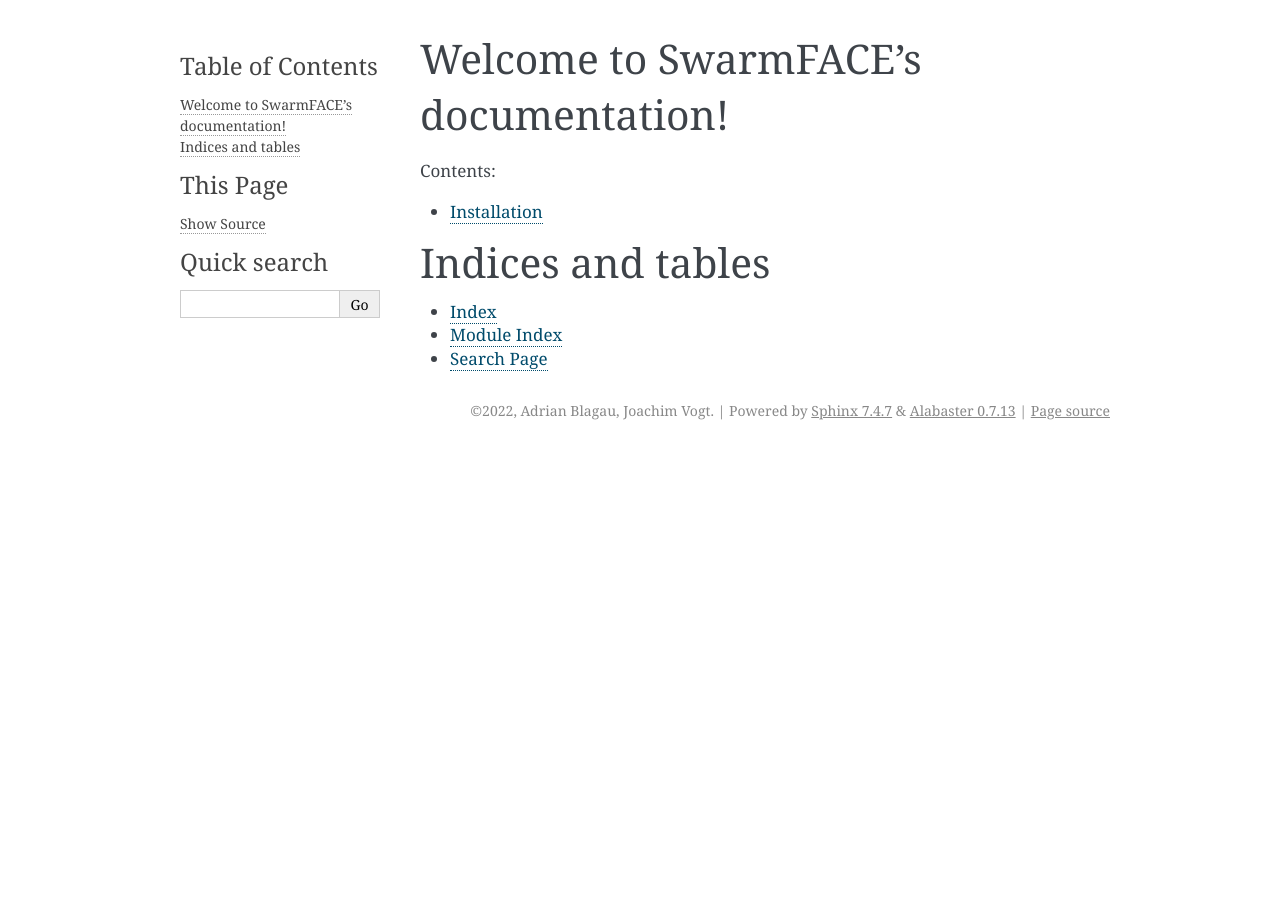
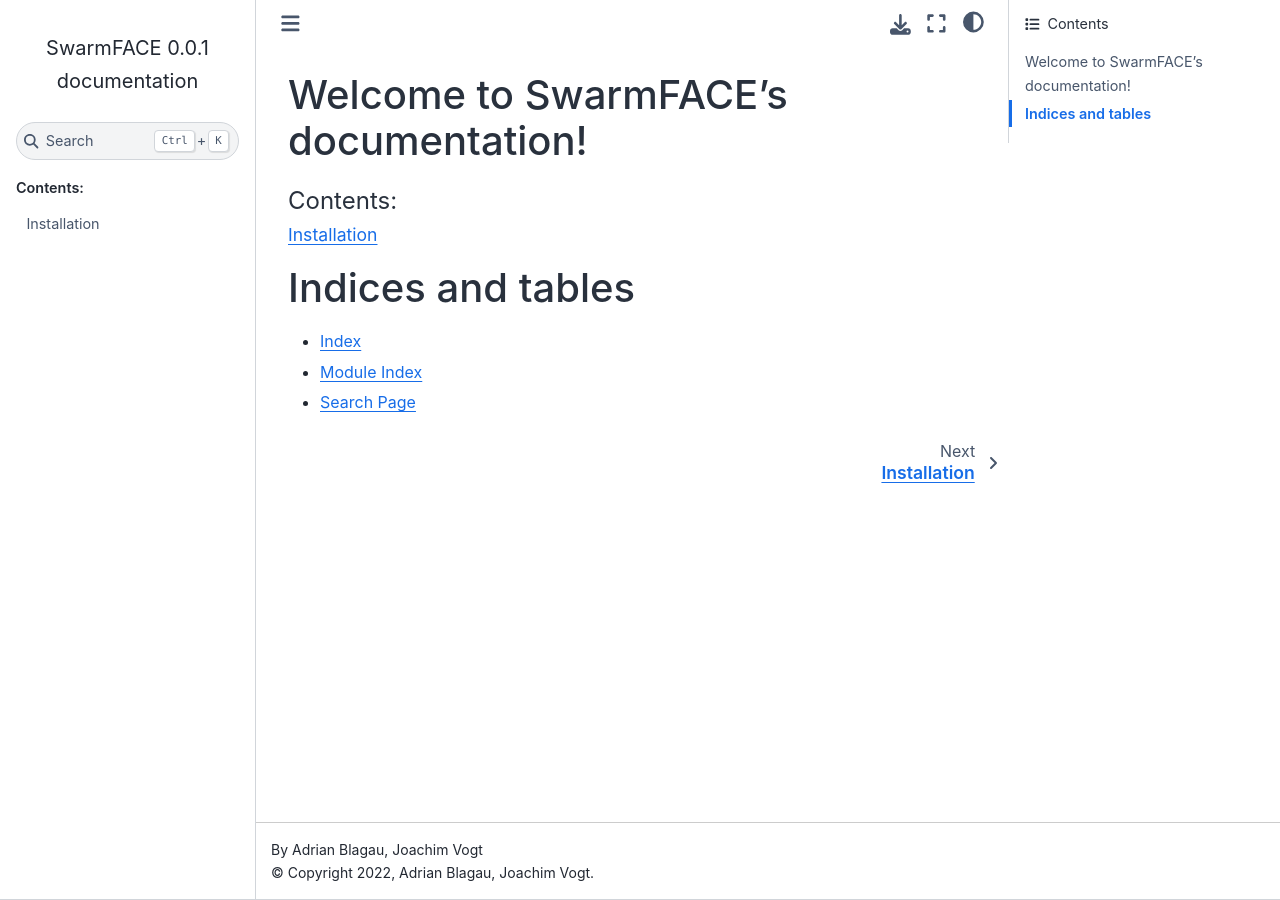
Before and after one commit to ablagau/SwarmFACE, a Sphinx documentation site: the page built from docs/source/index.rst, in a window 1280 px wide. Built offline with Sphinx 7.4.7 and the Sphinx Book theme 1.1.4, drawn with Linux system fonts in a browser that asks for light colours.

Commit message:
First release

```diff
--- a/docs/source/conf.py
+++ b/docs/source/conf.py
@@ -48,13 +48,16 @@ templates_path = ['_templates']
 # This pattern also affects html_static_path and html_extra_path.
 exclude_patterns = []
 
+# The name of the Pygments (syntax highlighting) style to use.
+pygments_style = "sphinx"
 
 # -- Options for HTML output -------------------------------------------------
 
 # The theme to use for HTML and HTML Help pages.  See the documentation for
 # a list of builtin themes.
 #
-html_theme = 'alabaster'
+#html_theme = 'alabaster'
+html_theme = "sphinx_book_theme"
 
 # Add any paths that contain custom static files (such as style sheets) here,
 # relative to this directory. They are copied after the builtin static files,
```
